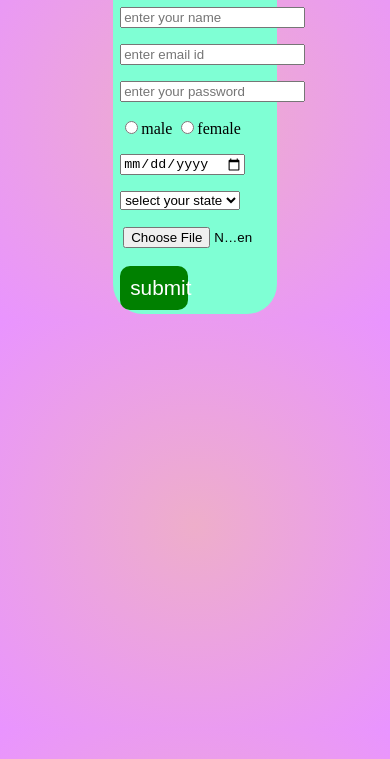
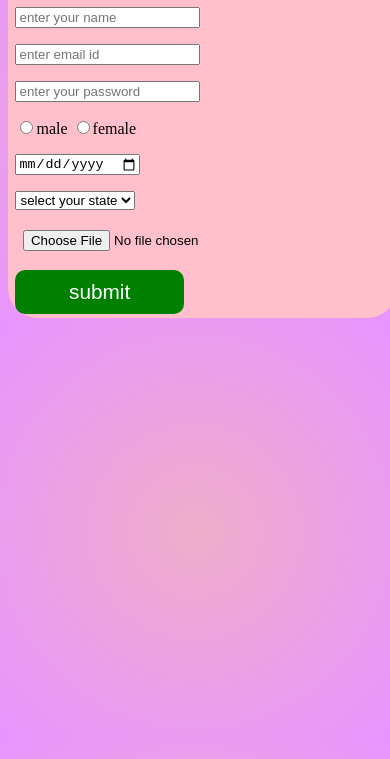
Before and after one commit to navya-2006-hub/My-first-project, a plain HTML site: page index.html in a window 390 px wide. Shown: the part 85-844 px from the top of the page. Drawn offline with Linux system fonts and the light colour scheme.

Commit message:
Update index.html

```diff
--- a/index.html
+++ b/index.html
@@ -32,6 +32,12 @@
             width:45%;
             border-radius: 10px;
             font-size: 1.3rem;
+        }
+         @media (max-width:436px){
+            .container{
+                width: 100%;
+                background-color: pink;
+            }
         }
     </style>
 </head>
```
